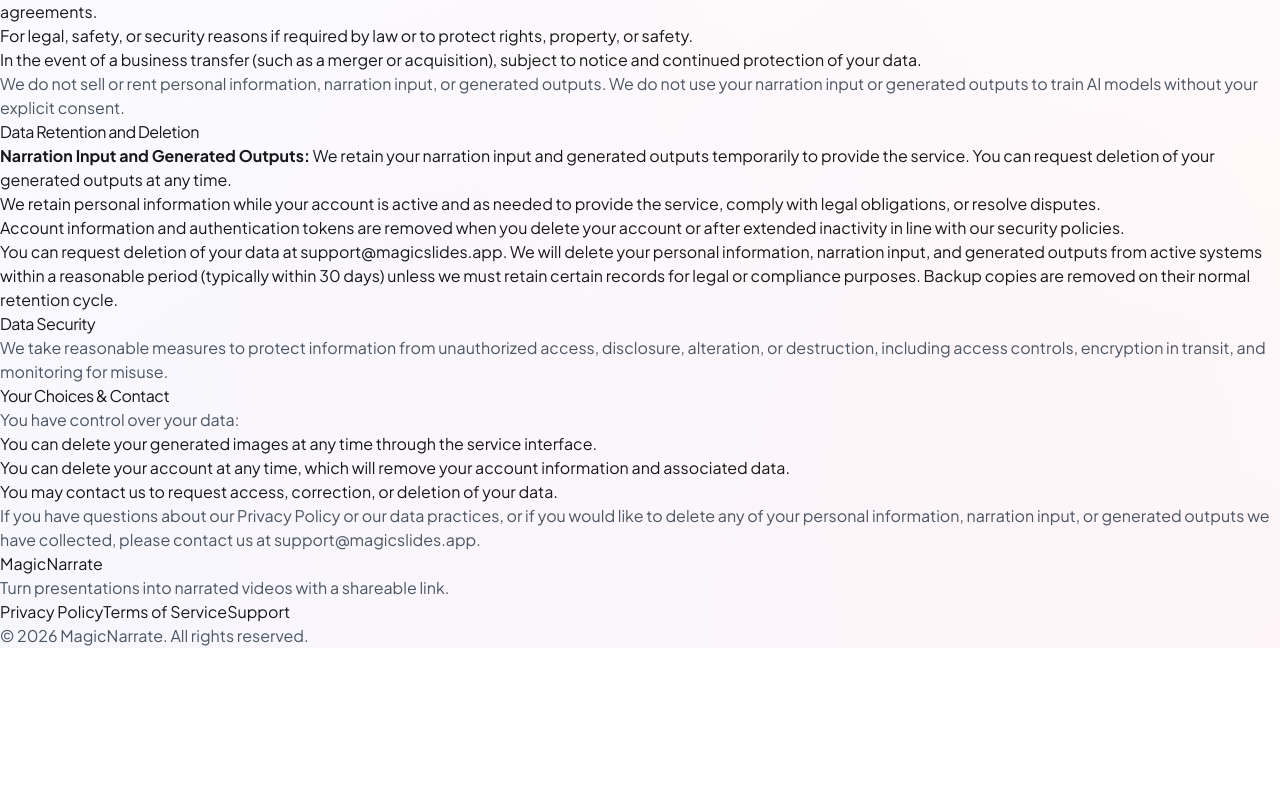
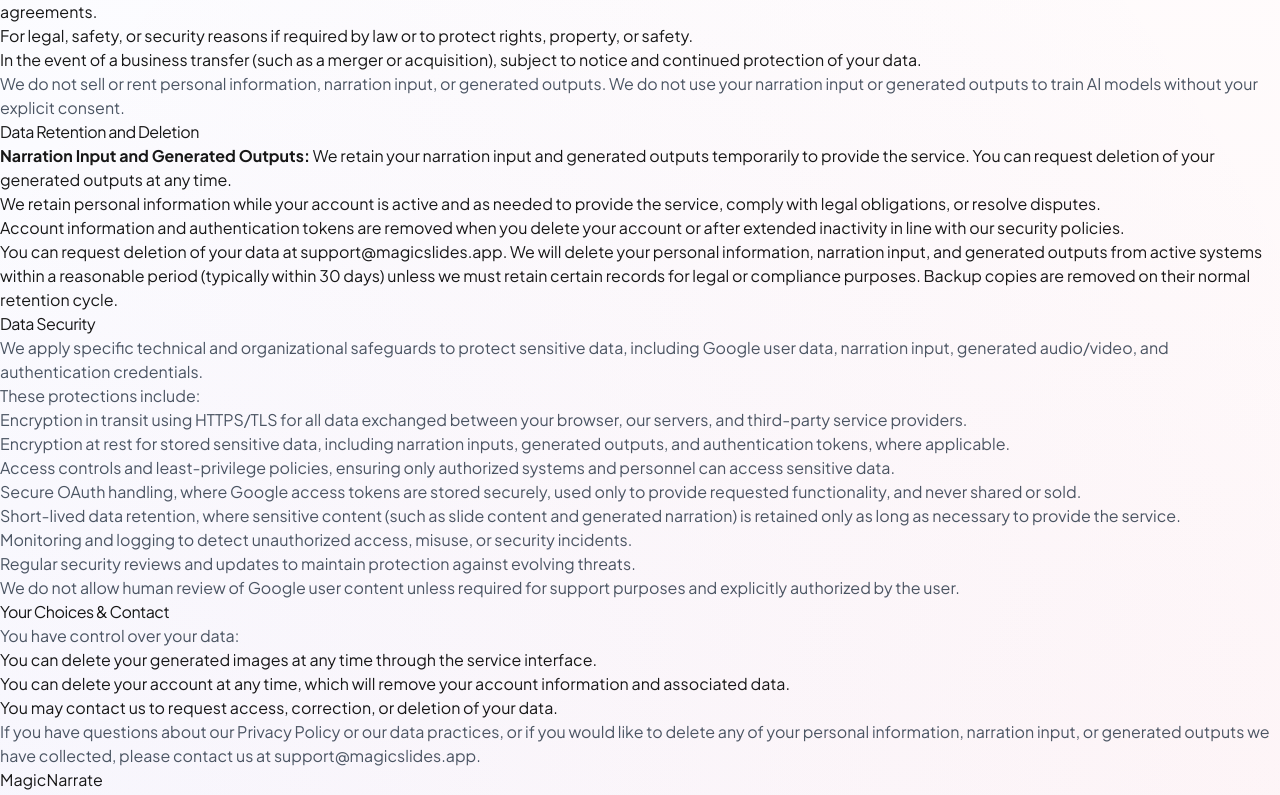
Before and after one commit to IndianAppGuy/magicnarrate-next2, a Next.js app: page /privacy-policy in a window 1280 px wide. Shown: the part 1792-2587 px from the top of the page. Before the commit the page ends 2440 px from the top, so only its background shows below. Built offline with nearby package versions, Linux system fonts and the light colour scheme.

Commit message:
update privacy plicy

```diff
--- a/src/app/privacy-policy/page.tsx
+++ b/src/app/privacy-policy/page.tsx
@@ -14,7 +14,7 @@ function PrivacyPolicy() {
                         Privacy Policy
                     </h1>
                     <p className="mt-3 text-sm text-slate-600">
-                        Last updated: 14 Jan 2026
+                        Last updated: 16 Jan 2026
                     </p>
                 </div>
 
@@ -198,10 +198,34 @@ function PrivacyPolicy() {
                             Data Security
                         </h2>
                         <p>
-                            We take reasonable measures to protect information from
-                            unauthorized access, disclosure, alteration, or destruction,
-                            including access controls, encryption in transit, and monitoring for
-                            misuse.
+                            We apply specific technical and organizational safeguards to protect sensitive data, including Google user data, narration input, generated audio/video, and authentication credentials.
+                        </p>
+                        <p>
+                            These protections include:
+                        </p>
+                        <p>
+                            Encryption in transit using HTTPS/TLS for all data exchanged between your browser, our servers, and third-party service providers.
+                        </p>
+                        <p>
+                            Encryption at rest for stored sensitive data, including narration inputs, generated outputs, and authentication tokens, where applicable.
+                        </p>
+                        <p>
+                            Access controls and least-privilege policies, ensuring only authorized systems and personnel can access sensitive data.
+                        </p>
+                        <p>
+                            Secure OAuth handling, where Google access tokens are stored securely, used only to provide requested functionality, and never shared or sold.
+                        </p>
+                        <p>
+                            Short-lived data retention, where sensitive content (such as slide content and generated narration) is retained only as long as necessary to provide the service.
+                        </p>
+                        <p>
+                            Monitoring and logging to detect unauthorized access, misuse, or security incidents.
+                        </p>
+                        <p>
+                            Regular security reviews and updates to maintain protection against evolving threats.
+                        </p>
+                        <p>
+                            We do not allow human review of Google user content unless required for support purposes and explicitly authorized by the user.
                         </p>
                     </section>
 
--- a/src/app/terms-of-use/page.tsx
+++ b/src/app/terms-of-use/page.tsx
@@ -15,7 +15,7 @@ function TermsOfUse() {
             Terms of Use
           </h1>
           <p className="mt-3 text-sm text-slate-600">
-            Last updated: 14 Jan 2026
+            Last updated: 16 Jan 2026
           </p>
         </div>
 
```
Also changed, not shown: src/app/page.tsx (+0 -9 lines), 1 other file (tests, documents, lock files or other folders).
